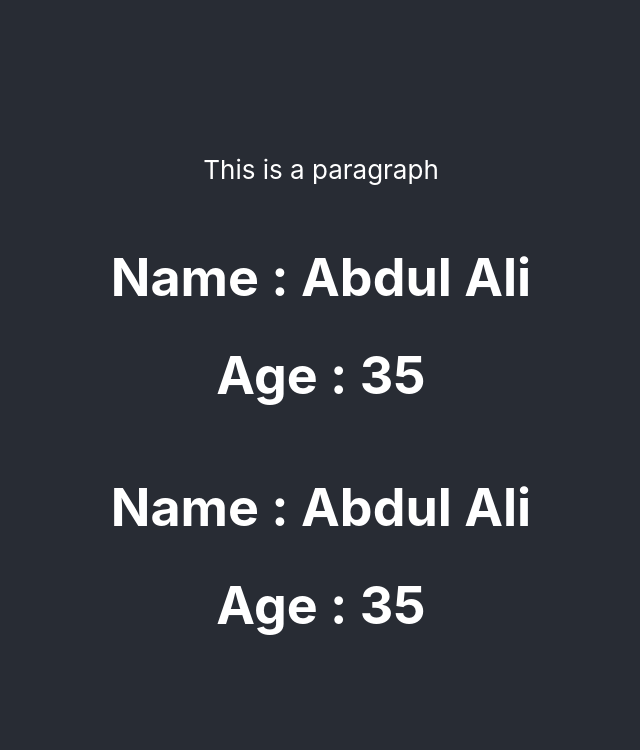
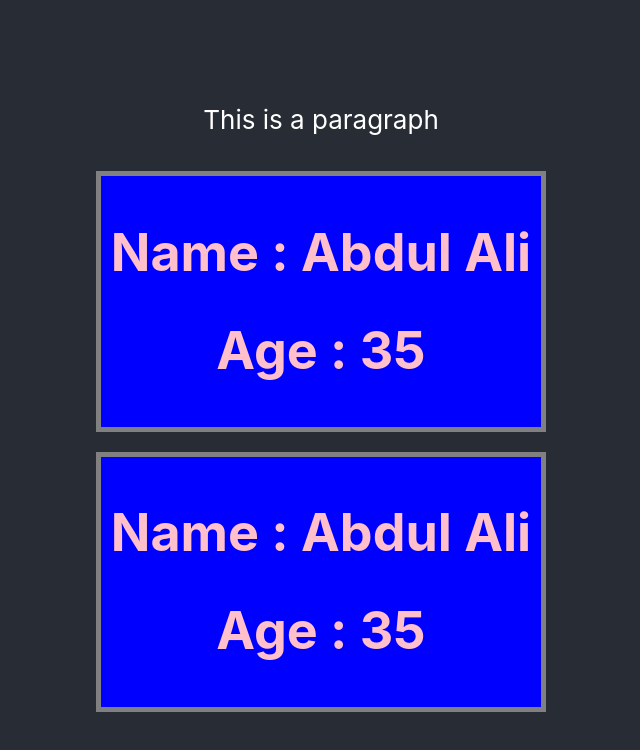
Before and after one commit to MonjurulHaq/react-core-concepts, a React (Create React App) app: page / in a window 1280 px wide. Shown: the top 750 px of the page, without its empty margins (319-959 px from the left). Built offline with nearby package versions, Linux system fonts and the light colour scheme.

Commit message:
added styles in component

```diff
--- a/src/App.js
+++ b/src/App.js
@@ -14,8 +14,16 @@ function App() {
   );
 }
 function Person() {
+  const personStyle = {
+    color: "pink",
+    backgroundColor: "blue",
+    border: "5px solid gray",
+    margin:"10px",
+    padding: "10px"
+  }
+
   return (
-    <div>
+    <div style={personStyle}>
       <h1>Name : Abdul Ali</h1>
       <h1>Age : 35</h1>
     </div>
```
